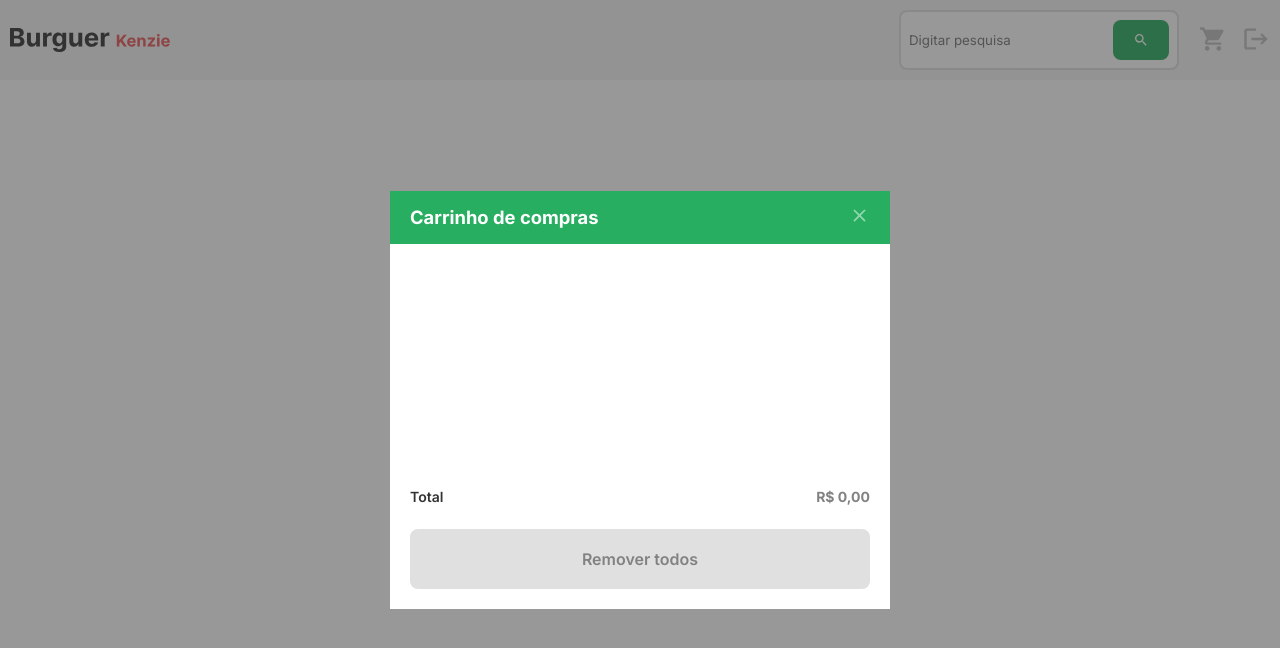
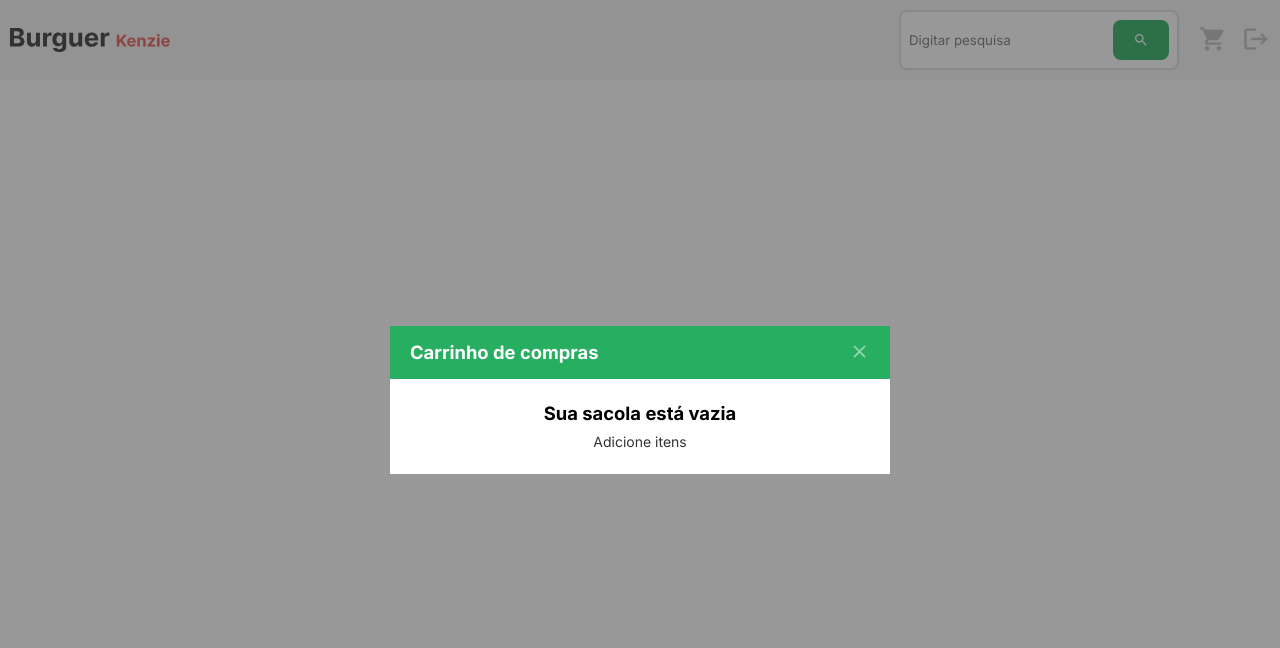
Before and after one commit to mk-nascimento/kenzie-m3_sp5-burger_kenzieV2, a React (Vite) app: page /shop in a window 1280 px wide. Both pictures are taken after a click on the button 1213 px from the left and 40 px from the top of the page. Shown: the top 648 px of the page. Built offline with nearby package versions, Linux system fonts and the light colour scheme.

Commit message:
feat: add a dialog padding and fix conditional emptyCart

```diff
--- a/src/components/CartModal/index.tsx
+++ b/src/components/CartModal/index.tsx
@@ -21,7 +21,7 @@ const CartModal = () => {
           </button>
         </header>
         <div className='cartBox'>
-          {cartProducts ? (
+          {cartProducts.length ? (
             <CartProductList />
           ) : (
             <div className='emptyBox'>
--- a/src/components/CartModal/style.ts
+++ b/src/components/CartModal/style.ts
@@ -1,5 +1,5 @@
-import styled from "styled-components";
-import { AnimationFadeIn } from "../../styles/animations";
+import styled from 'styled-components';
+import { AnimationFadeIn } from '../../styles/animations';
 
 export const StyledCartModalBox = styled.div`
   position: fixed;
@@ -9,46 +9,47 @@ export const StyledCartModalBox = styled.div`
 
   width: 100%;
   height: 100vh;
+  padding: 0 16px;
 
-    background: rgba(51, 51, 51, .5);
+  background: rgba(51, 51, 51, 0.5);
   z-index: 1001;
 
-    dialog{
-        animation: ${AnimationFadeIn} .5s;
+  dialog {
+    animation: ${AnimationFadeIn} 0.5s;
     width: 100%;
     max-width: 500px;
-        background: ${({theme}) => theme.colors.white};
+    background: ${({ theme }) => theme.colors.white};
 
-        header{
+    header {
       display: flex;
-            background: ${({theme}) => theme.colors.primary};
+      background: ${({ theme }) => theme.colors.primary};
       padding: 12px 20px;
 
-            h2{
-                color: ${({theme}) => theme.colors.white};
+      h2 {
+        color: ${({ theme }) => theme.colors.white};
       }
 
-            button{
+      button {
         background: transparent;
-                color: ${({theme}) => theme.colors.white};
-                opacity: .5;
-                transition: .4s;
+        color: ${({ theme }) => theme.colors.white};
+        opacity: 0.5;
+        transition: 0.4s;
 
-                :hover{
+        :hover {
           opacity: 1;
         }
       }
     }
 
-        .cartBox{
+    .cartBox {
       display: flex;
       flex-direction: column;
       gap: 20px;
       padding: 20px;
 
-            @media (max-width: 450px){
+      @media (max-width: 450px) {
         padding: 15px;
       }
     }
   }
-`
+`;
--- a/src/contexts/CartContext/index.tsx
+++ b/src/contexts/CartContext/index.tsx
@@ -43,6 +43,7 @@ export const CartProvider = ({ children }: iCartProviderProps) => {
       setAmountCartValue(amountCart);
     } else {
       localStorage.removeItem('@Kenzie-Burguer__Cart-Products');
+      setAmountCartValue(0);
     }
   }, [cartProducts]);
 
```
Lines whose indentation alone changed are shown as unchanged.
